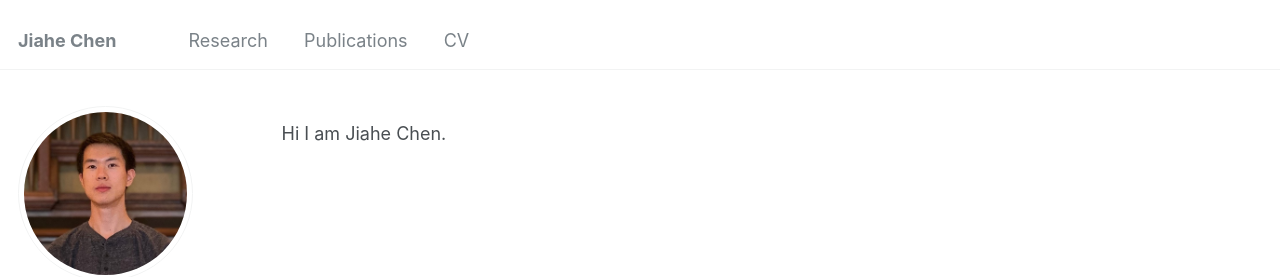
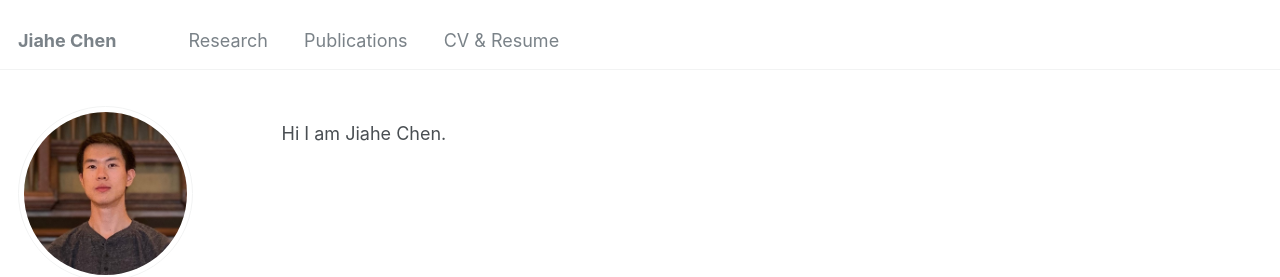
Before and after one commit to Ericland/Ericland.github.io, a Jekyll site: the page built from _pages/about.md, in a window 1280 px wide. Shown: the top 277 px of the page. Built offline with Jekyll 4.4.1, drawn with Linux system fonts in a browser that asks for light colours; some web fonts are replaced.

Commit message:
Update navigation.yml

```diff
--- a/_data/navigation.yml
+++ b/_data/navigation.yml
@@ -11,7 +11,7 @@ main:
   - title: "Publications"
     url: /publications/
 
-  - title: "CV"
+  - title: "CV & Resume"
     url: /cv/
 
 #  - title: "Talks"
```
